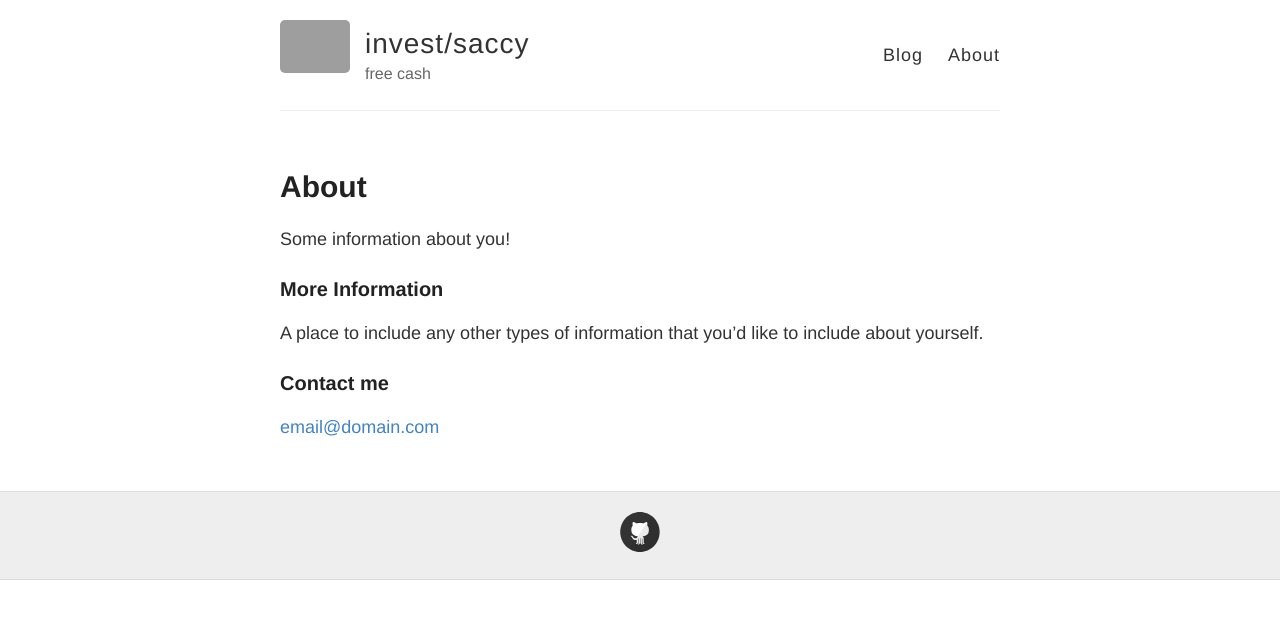
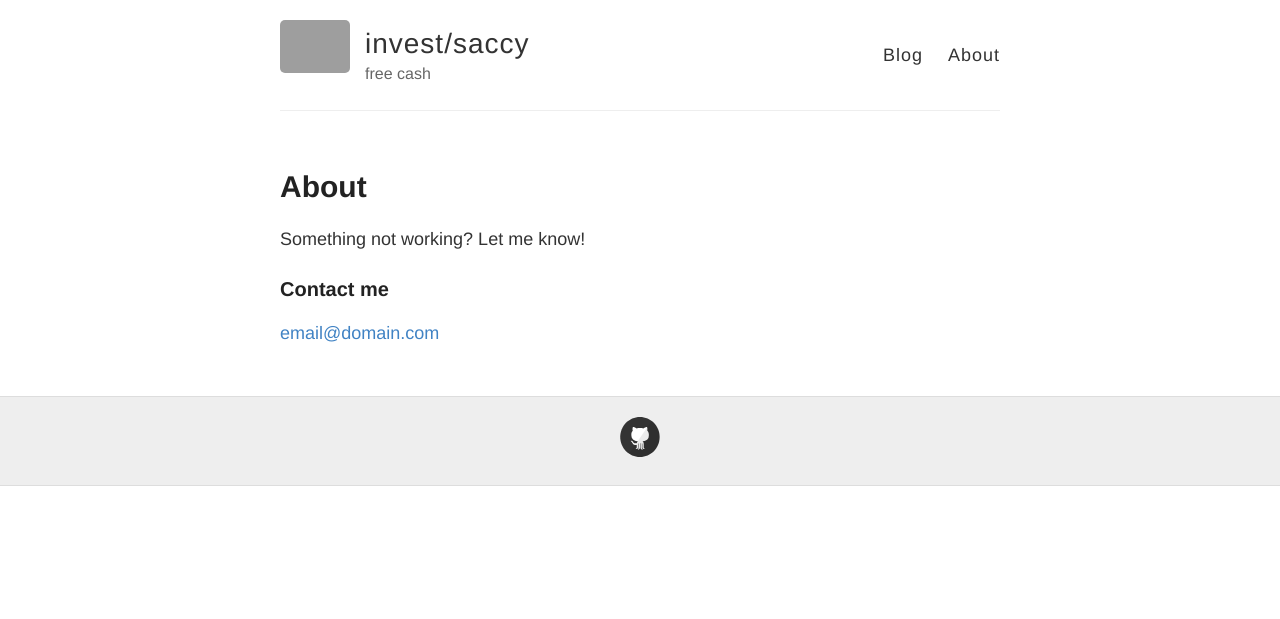
Before and after one commit to saccy/saccy.github.io, a Jekyll site: the page built from about.md, in a window 1280 px wide. Shown: the top 619 px of the page. Built offline with Jekyll 4.4.1, drawn with Linux system fonts in a browser that asks for light colours; grey boxes are pictures that could not be loaded.

Commit message:
Updated about and 404 with my details

```diff
--- a/about.md
+++ b/about.md
@@ -4,12 +4,8 @@ title: About
 permalink: /about/
 ---
 
-Some information about you!
-
-### More Information
-
-A place to include any other types of information that you'd like to include about yourself.
+Something not working? Let me know!
 
 ### Contact me
 
-[email@domain.com](mailto:email@domain.com)
+[email@domain.com](mailto:saccymac@gmail.com)
```
Also changed, not shown: 404.md (+1 -1 lines).
